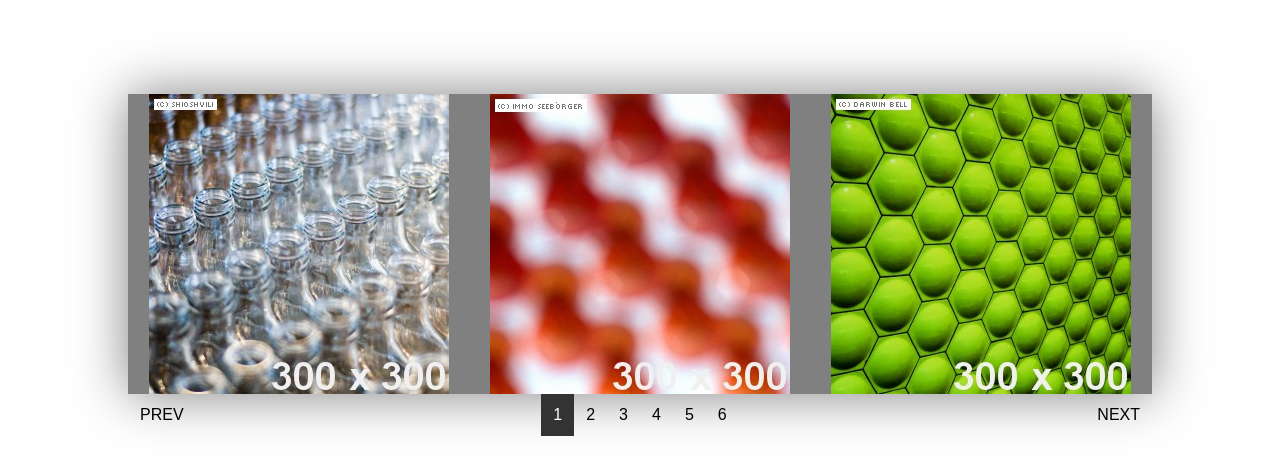
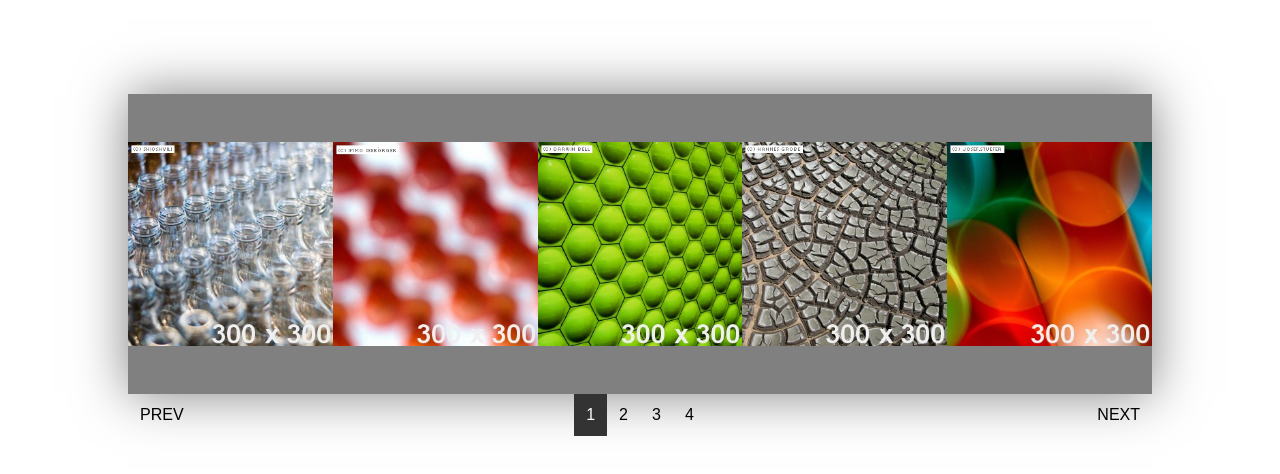
Before and after one commit to tameraydin/carouselar, a plain HTML site: page index.html in a window 1280 px wide. Shown: the part 156-630 px from the top of the page. Drawn offline with Linux system fonts and the light colour scheme.

Commit message:
updated bower version

```diff
--- a/index.html
+++ b/index.html
@@ -18,7 +18,9 @@
 <body ng-app="demoApp" ng-controller="demoMainController" ng-cloak>
 
   <div class="demo-wrapper">
-    <carouselar max-image-count="3" images="demoImages"></carouselar>
+    <carouselar
+      displaying-image-count="5"
+      images="demoImages" />
   </div>
 
 </body>
```
Also changed, not shown: bower_components/carouselar/.bower.json, bower_components/carouselar/README.md, bower_components/carouselar/dist/carouselar.js, bower_components/carouselar/dist/carouselar.min.js.
